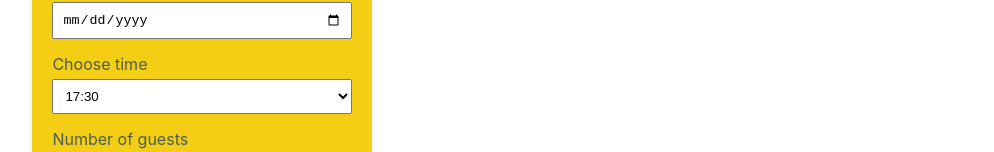
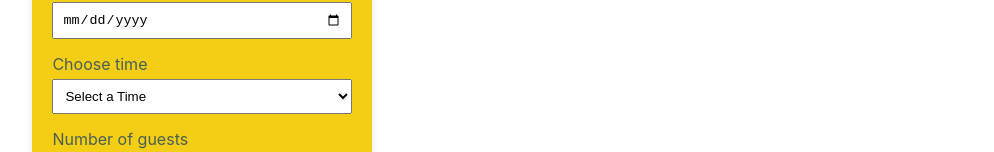
Before and after one commit to ProgramadorAlien/capstone-frontend-coursera, a React (Create React App) app: page /booking in a window 1280 px wide. Shown: the part 273-425 px from the top of the page, without its empty margins (134-1128 px from the left). Built offline with nearby package versions, Linux system fonts and the light colour scheme; a web font is replaced by a local one.

Commit message:
Working on state

```diff
--- a/public/index.html
+++ b/public/index.html
@@ -32,6 +32,9 @@
   <body>
     <noscript>You need to enable JavaScript to run this app.</noscript>
     <div id="root"></div>
+
+
+
     <!--
       This HTML file is a template.
       If you open it directly in the browser, you will see an empty page.
--- a/src/App.js
+++ b/src/App.js
@@ -7,6 +7,7 @@ import Nav from './Components/Nav';
 import Menu from './Components/Menu';
 import Footer from './Components/Footer';
 import Booking from './Components/Booking';
+import ConfirmedBooking from './Components/ConfirmedBooking';
 
 
 
@@ -17,7 +18,8 @@ const App = () => {
       <Routes>
         <Route path="/" element={<Home />} />
         <Route path="/booking" element={<Booking />} />
-        {/* Add more routes as needed */}
+        <Route path="/confirmed" element={<ConfirmedBooking />} />
+        <Route path="/nav" element={<Nav />} />
       </Routes>
 
   );
--- a/src/Components/BookingForm.js
+++ b/src/Components/BookingForm.js
@@ -1,8 +1,7 @@
 import React, { useState } from 'react';
 
 
-const BookingForm = ({ availableTimes, dispatch, onSubmit }) => {
-    //console.log("Rendering BookingForm");
+const BookingForm = ({ availableTimes, onSubmit }) => {
     const [date, setDate] = useState('');
     const [time, setTime] = useState('');
     const [guests, setGuests] = useState(1);
@@ -12,8 +11,6 @@ const BookingForm = ({ availableTimes, dispatch, onSubmit }) => {
     const handleDateChange = (event) => {
         const selectedDate = event.target.value;
         setDate(selectedDate);
-        //dispatch(selectedDate); // Dispatch the selected date to update available times
-        dispatch({ type: 'UPDATE_TIMES', payload: selectedDate }); // Dispatch the selected date to update available times
     };
 
     const handleTimeChange = (event) => {
@@ -43,9 +40,10 @@ const BookingForm = ({ availableTimes, dispatch, onSubmit }) => {
 
                 <label htmlFor="res-time">Choose time</label>
                 <select id="res-time" value={time} onChange={handleTimeChange}>
-                {availableTimes.map((timeOption) => (
-                    <option key={timeOption}>{timeOption}</option>
-                )) }
+                    <option value="">Select a Time</option>
+                    {availableTimes.map((timeOption) => (
+                        <option key={timeOption}>{timeOption}</option>
+                    ))}
                 </select>
 
                 <label htmlFor="guests">Number of guests</label>
@@ -57,7 +55,6 @@ const BookingForm = ({ availableTimes, dispatch, onSubmit }) => {
                     <option>Anniversary</option>
                 </select>
 
-
                 <input type="submit" value="Make Your reservation" />
             </form>
         </main>
--- a/src/Components/Home.js
+++ b/src/Components/Home.js
@@ -3,7 +3,6 @@ import Header from './Header';
 import Nav from './Nav';
 import Menu from './Menu';
 import Footer from './Footer';
-/*import { Routes, Route, Link } from 'react-router-dom';*/
 import Booking from './Booking';
 
 const Home = () => {
```
